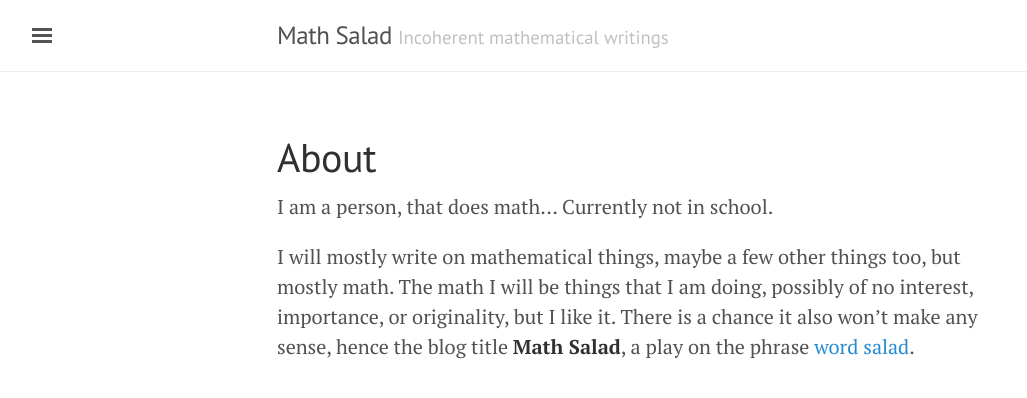
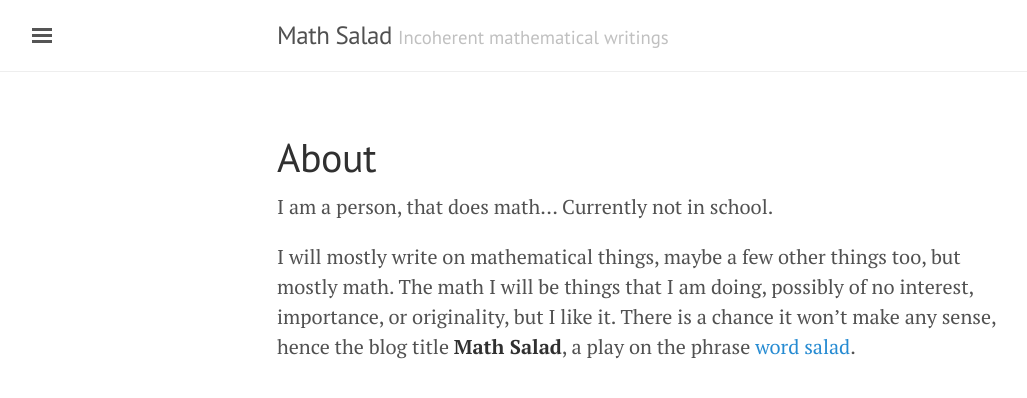
Before and after one commit to mathsalad/mathsalad.github.io, a Jekyll site: the page built from about.md, in a window 1280 px wide. Shown: the top 398 px of the page, without its empty margins (3-1030 px from the left). Built offline with Jekyll 4.4.1, drawn with Linux system fonts in a browser that asks for light colours.

Commit message:
Initial commit

```diff
--- a/_config.yml
+++ b/_config.yml
@@ -13,8 +13,8 @@
 paginate:            5
 
 # About/contact
-author:
-  name:              Paul Plummer
+#author:              Paul Plummer
+#  name:              Paul Plummer
 #  url:               https://twitter.com/mdo
 #  email:             markdotto@gmail.com
 
--- a/_drafts/a-math-test.markdown
+++ b/_drafts/a-math-test.markdown
@@ -21,11 +21,11 @@
 
 $$ 5 + 5 $$
 
-But next comes a paragraph with an inline math statement:
+# But next comes a paragraph with an inline math statement:
 
 \$$ 5 + 5 $$
 
-Okay how about something a bit more complicated?
+## Okay how about something a bit more complicated?
 
 If $$ A $$ is a subset of a group $$ G $$ the normal closure of $$ A $$ in $$ G $$ is the smallest normal subgroup of $$ G $$ containing $$ A $$ and we will denote it $$ A^G $$.  A free group on a set $$ S $$ will be denoted $$ F_S $$ and a free group of rank  (free group on $$ n $$ elements) will be denoted $$ F_n $$.
 
--- a/about.md
+++ b/about.md
@@ -5,6 +5,6 @@
 
 I am a person, that does math... Currently not in school.
 
-I will mostly write on mathematical things, maybe a few other things too, but mostly math. The math I will be things that I am doing, possibly of no interest, importance, or originality, but I like it. There is a chance it also won't make any sense, hence the blog title **Math Salad**, a play on the phrase [word salad][wordsalad].
+I will mostly write on mathematical things, maybe a few other things too, but mostly math. The math I will be things that I am doing, possibly of no interest, importance, or originality, but I like it. There is a chance it won't make any sense, hence the blog title **Math Salad**, a play on the phrase [word salad][wordsalad].
 
 [wordsalad]: https://en.wikipedia.org/wiki/Word_salad
```
Also changed, not shown: _drafts/2013-12-31-whats-jekyll.md (renamed from _posts/2013-12-31-whats-jekyll.md), _drafts/2014-01-01-example-content.md (renamed from _posts/2014-01-01-example-content.md), _drafts/2014-01-02-introducing-lanyon.md (renamed from _posts/2014-01-02-introducing-lanyon.md), _drafts/2014-01-02-introducing-poole.md (renamed from _posts/2014-01-02-introducing-poole.md), 8 other files.
